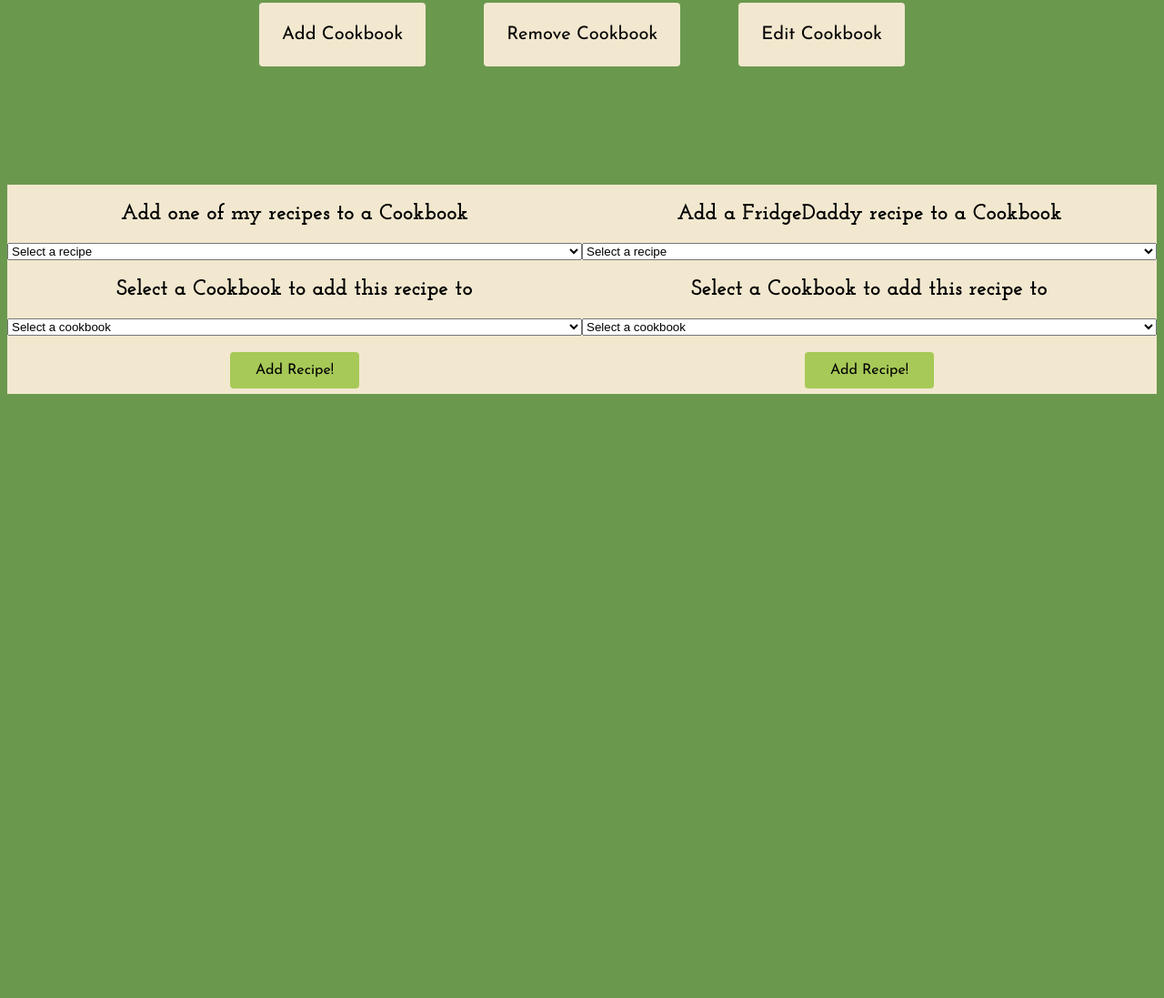
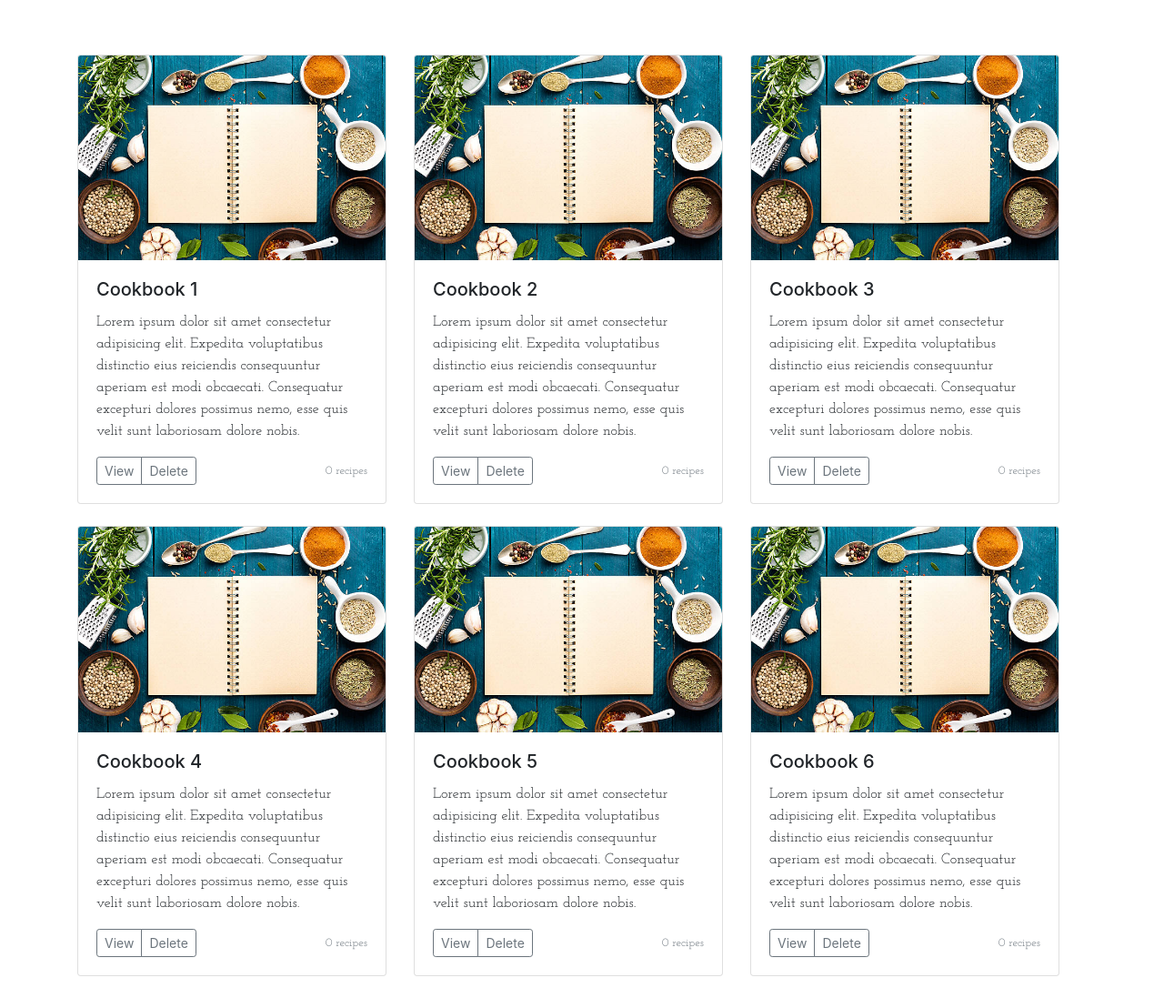
Before and after one commit to MrPinkPigg/CISC474-FridgeDaddy, a plain HTML site: page pages/cookbooks/cookbooks.html in a window 1280 px wide. Shown: the part 410-1507 px from the top of the page at 91% size. Before the commit the page ends 885 px from the top, so only its background shows below. Drawn offline with nearby package versions, Linux system fonts and the light colour scheme.

Commit message:
using bootstrap styling for cookbooks page

```diff
--- a/pages/cookbooks/cookbooks.html
+++ b/pages/cookbooks/cookbooks.html
@@ -6,6 +6,8 @@
     <meta charset="UTF-8">
     <meta name="viewport" content="width=device-width, initial-scale=1.0">
     <title>Cookbooks</title>
+    <link rel="stylesheet" href="https://stackpath.bootstrapcdn.com/bootstrap/4.3.1/css/bootstrap.min.css"
+        integrity="sha384-ggOyR0iXCbMQv3Xipma34MD+dH/1fQ784/j6cY/iJTQUOhcWr7x9JvoRxT2MZw1T" crossorigin="anonymous">
     <style>
         html {
             background-color: #6a994e;
@@ -91,6 +93,10 @@
             font-family: 'Josefin Sans', sans-serif;
         }
 
+        .add-button {
+            background-color: #A7C957;;
+        }
+
         .addRemoveCookbookButton {
             background-color: #F2E8CF;
             border-radius: 4px;
@@ -124,6 +130,7 @@
 </head>
 
 <body class="cookbookPage">
+
     <div class="header">
         <div class="header-left">
             <img src="/assets/daddy.png" class="logo" alt="The Fridge Daddy">
@@ -136,71 +143,119 @@
             <a href="profiles/signIn.html">Profile</a>
         </div>
     </div>
-    <br> <br> <br>
-    <h1 class="title">My Cookbooks</h1>
-    <div class="cookbookMenu">
-        <a href="index.html" class="cookbookMenuButton">Cookbook 1</a>
-        <a href="index.html" class="cookbookMenuButton">Cookbook 2</a>
-        <a href="index.html" class="cookbookMenuButton">Cookbook 3</a>
-        <a href="index.html" class="cookbookMenuButton">Cookbook 4</a>
-        <a href="index.html" class="cookbookMenuButton">Cookbook 5</a>
-        <a href="index.html" class="cookbookMenuButton">Cookbook 6</a>
-    </div>
-    <div class=cookbookButtons>
-        <a href="add-cookbooks.html" class="addRemoveCookbookButton">Add Cookbook</a>
-        <a href="index.html" class="addRemoveCookbookButton">Remove Cookbook</a>
-        <a href="index.html" class="addRemoveCookbookButton">Edit Cookbook</a>
-    </div>
-    <div class="column-layout">
-        <div class="row">
-            <div class="column">
-                <div class="my-recipes-column">
-                    <h2>Add one of my recipes to a Cookbook</h2>
-                    <div class="select">
-                        <select name="format" id="format">
-                            <option selected disabled>Select a recipe</option>
-                            <option value="recipe">Recipe Placeholder</option>
-                            <option value="recipe">Recipe Placeholder</option>
-                            <option value="recipe">Recipe Placeholder</option>
-                        </select>
+
+    <section class="jumbotron text-center">
+        <div class="container">
+            <h1 class="jumbotron-heading">My Cookbooks</h1>
+            <p class="lead text-muted">Welcome to your cookbook page. Here you can customize, add, and delete your cookbooks.</p>
+            <p>
+                <a href="#" class="btn add-button my-2">Add cookbooks</a>
+            </p>
+        </div>
+    </section>
+
+    <div>
+        <div class="container">
+            <div class="row">
+                <div class="col-md-4">
+                    <div class="card mb-4 box-shadow">
+                        <img class="card-img-top" src="../../images/cookbook.jpeg" alt="Image of a cookbook">
+                        <div class="card-body">
+                            <h5 class="card-title">Cookbook 1</h5>
+                            <p class="card-text">Lorem ipsum dolor sit amet consectetur adipisicing elit. Expedita voluptatibus distinctio eius reiciendis consequuntur aperiam est modi obcaecati. Consequatur excepturi dolores possimus nemo, esse quis velit sunt laboriosam dolore nobis.</p>
+                            <div class="d-flex justify-content-between align-items-center">
+                                <div class="btn-group">
+                                    <button type="button" class="btn btn-sm btn-outline-secondary">View</button>
+                                    <button type="button" class="btn btn-sm btn-outline-secondary">Delete</button>
+                                </div>
+                                <small class="text-muted">0 recipes</small>
+                            </div>
+                        </div>
                     </div>
-                    <h2>Select a Cookbook to add this recipe to</h2>
-                    <select name="format" id="format">
-                        <option selected disabled>Select a cookbook</option>
-                        <option value="recipe">Cookbook Placeholder</option>
-                        <option value="recipe">Cookbook Placeholder</option>
-                        <option value="recipe">Cookbook Placeholder</option>
-                    </select>
-                    <br> <br>
-                    <a href="cookbooks.html" class="addRecipeButton">Add Recipe!</a>
                 </div>
-            </div>
-            <div class="column">
-                <div class="fridgedaddy-recipes-column">
-                    <h2>Add a FridgeDaddy recipe to a Cookbook</h2>
-                    <div class="select-recipe">
-                        <select name="format" id="format">
-                            <option selected disabled>Select a recipe</option>
-                            <option value="recipe">Recipe Placeholder</option>
-                            <option value="recipe">Recipe Placeholder</option>
-                            <option value="recipe">Recipe Placeholder</option>
-                        </select>
+                <div class="col-md-4">
+                    <div class="card mb-4 box-shadow">
+                        <img class="card-img-top" src="../../images/cookbook.jpeg" alt="Image of a cookbook">
+                        <div class="card-body">
+                            <h5 class="card-title">Cookbook 2</h5>
+                            <p class="card-text">Lorem ipsum dolor sit amet consectetur adipisicing elit. Expedita voluptatibus distinctio eius reiciendis consequuntur aperiam est modi obcaecati. Consequatur excepturi dolores possimus nemo, esse quis velit sunt laboriosam dolore nobis.</p>
+                            <div class="d-flex justify-content-between align-items-center">
+                                <div class="btn-group">
+                                    <button type="button" class="btn btn-sm btn-outline-secondary">View</button>
+                                    <button type="button" class="btn btn-sm btn-outline-secondary">Delete</button>
+                                </div>
+                                <small class="text-muted">0 recipes</small>
+                            </div>
+                        </div>
                     </div>
-                    <h2>Select a Cookbook to add this recipe to</h2>
-                    <div class="select-cookbook">
-                        <select name="format" id="format">
-                            <option selected disabled>Select a cookbook</option>
-                            <option value="recipe">Cookbook Placeholder</option>
-                            <option value="recipe">Cookbook Placeholder</option>
-                            <option value="recipe">Cookbook Placeholder</option>
-                        </select>
-                        <br> <br>
-                        <a href="cookbooks.html" class="addRecipeButton">Add Recipe!</a>
+                </div>
+                <div class="col-md-4">
+                    <div class="card mb-4 box-shadow">
+                        <img class="card-img-top" src="../../images/cookbook.jpeg" alt="Image of a cookbook">
+                        <div class="card-body">
+                            <h5 class="card-title">Cookbook 3</h5>
+                            <p class="card-text">Lorem ipsum dolor sit amet consectetur adipisicing elit. Expedita voluptatibus distinctio eius reiciendis consequuntur aperiam est modi obcaecati. Consequatur excepturi dolores possimus nemo, esse quis velit sunt laboriosam dolore nobis.</p>
+                            <div class="d-flex justify-content-between align-items-center">
+                                <div class="btn-group">
+                                    <button type="button" class="btn btn-sm btn-outline-secondary">View</button>
+                                    <button type="button" class="btn btn-sm btn-outline-secondary">Delete</button>
+                                </div>
+                                <small class="text-muted">0 recipes</small>
+                            </div>
+                        </div>
                     </div>
-                    <br>
+                </div>
+                <div class="col-md-4">
+                    <div class="card mb-4 box-shadow">
+                        <img class="card-img-top" src="../../images/cookbook.jpeg" alt="Image of a cookbook">
+                        <div class="card-body">
+                            <h5 class="card-title">Cookbook 4</h5>
+                            <p class="card-text">Lorem ipsum dolor sit amet consectetur adipisicing elit. Expedita voluptatibus distinctio eius reiciendis consequuntur aperiam est modi obcaecati. Consequatur excepturi dolores possimus nemo, esse quis velit sunt laboriosam dolore nobis.</p>
+                            <div class="d-flex justify-content-between align-items-center">
+                                <div class="btn-group">
+                                    <button type="button" class="btn btn-sm btn-outline-secondary">View</button>
+                                    <button type="button" class="btn btn-sm btn-outline-secondary">Delete</button>
+                                </div>
+                                <small class="text-muted">0 recipes</small>
+                            </div>
+                        </div>
+                    </div>
+                </div>
+                <div class="col-md-4">
+                    <div class="card mb-4 box-shadow">
+                        <img class="card-img-top" src="../../images/cookbook.jpeg" alt="Image of a cookbook">
+                        <div class="card-body">
+                            <h5 class="card-title">Cookbook 5</h5>
+                            <p class="card-text">Lorem ipsum dolor sit amet consectetur adipisicing elit. Expedita voluptatibus distinctio eius reiciendis consequuntur aperiam est modi obcaecati. Consequatur excepturi dolores possimus nemo, esse quis velit sunt laboriosam dolore nobis.</p>
+                            <div class="d-flex justify-content-between align-items-center">
+                                <div class="btn-group">
+                                    <button type="button" class="btn btn-sm btn-outline-secondary">View</button>
+                                    <button type="button" class="btn btn-sm btn-outline-secondary">Delete</button>
+                                </div>
+                                <small class="text-muted">0 recipes</small>
+                            </div>
+                        </div>
+                    </div>
+                </div>
+                <div class="col-md-4">
+                    <div class="card mb-4 box-shadow">
+                        <img class="card-img-top" src="../../images/cookbook.jpeg" alt="Image of a cookbook">
+                        <div class="card-body">
+                            <h5 class="card-title">Cookbook 6</h5>
+                            <p class="card-text">Lorem ipsum dolor sit amet consectetur adipisicing elit. Expedita voluptatibus distinctio eius reiciendis consequuntur aperiam est modi obcaecati. Consequatur excepturi dolores possimus nemo, esse quis velit sunt laboriosam dolore nobis.</p>
+                            <div class="d-flex justify-content-between align-items-center">
+                                <div class="btn-group">
+                                    <button type="button" class="btn btn-sm btn-outline-secondary">View</button>
+                                    <button type="button" class="btn btn-sm btn-outline-secondary">Delete</button>
+                                </div>
+                                <small class="text-muted">0 recipes</small>
+                            </div>
+                        </div>
+                    </div>
                 </div>
             </div>
         </div>
+    </div>
 </body>
 
 </html>
```
Also changed, not shown: pages/cookbooks/src/add-cookbooks.js (deleted, +0 -10 lines), images/cookbook.jpeg (added).
